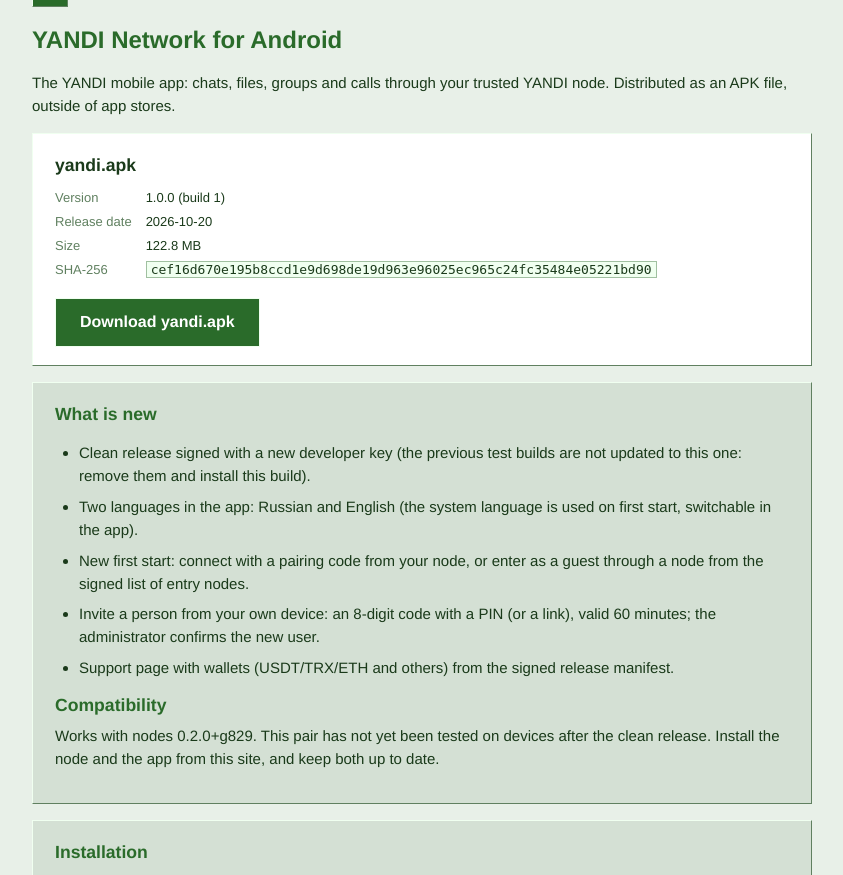
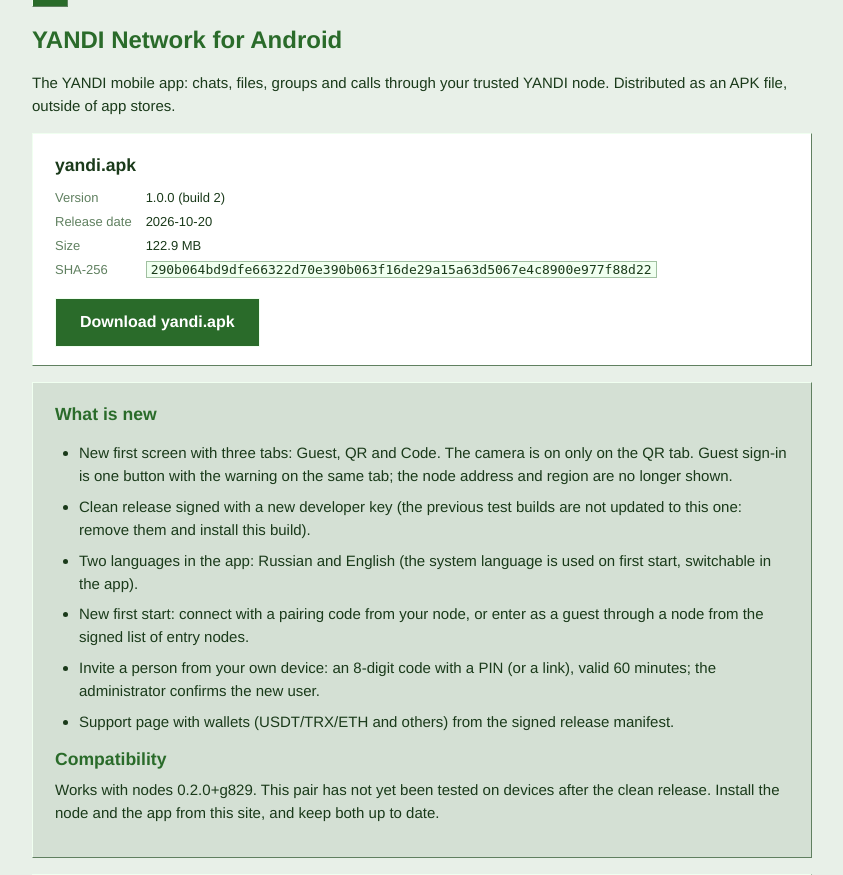
Before and after one commit to ispolkom/node, a PHP site: page /network/downloads/android/index.php in a window 1280 px wide. Shown: the part 412-1287 px from the top of the page, without its empty margins (132-975 px from the left). Run offline with PHP 8.4, Linux system fonts and the light colour scheme; some web fonts are replaced.

Commit message:
chore(release): APK 1.0.0 build 2 (№39): вкладки гость/QR/код; страница загрузок, манифест, README
Co-Authored-By: Claude Sonnet 5.5 <noreply@anthropic.com>

```diff
--- a/deploy/site/yandi.su/includes/releases.php
+++ b/deploy/site/yandi.su/includes/releases.php
@@ -2,18 +2,18 @@
 declare(strict_types=1);
 // Файлы для скачивания лежат в тех же папках update/, из которых узлы и приложение берут обновления (подписанный MANIFEST.json рядом).
 const YANDI_RELEASES = [
-    'android' => ['version' => '1.0.0 (build 1)',
+    'android' => ['version' => '1.0.0 (build 2)',
         'date' => '2026-10-20',
         'changes' => [
-            'en' => ['Clean release signed with a new developer key (the previous test builds are not updated to this one: remove them and install this build).', 'Two languages in the app: Russian and English (the system language is used on first start, switchable in the app).', 'New first start: connect with a pairing code from your node, or enter as a guest through a node from the signed list of entry nodes.', 'Invite a person from your own device: an 8-digit code with a PIN (or a link), valid 60 minutes; the administrator confirms the new user.', 'Support page with wallets (USDT/TRX/ETH and others) from the signed release manifest.'],
-            'ru' => ['Чистый выпуск, подписанный новым ключом разработчика (прежние тестовые сборки на эту не обновляются: удалите их и установите эту).', 'Два языка в приложении: русский и английский (при первом запуске берётся язык системы, переключается в приложении).', 'Новый первый запуск: подключиться кодом сопряжения от своего узла или войти гостем через узел из подписанного списка входных узлов.', 'Приглашение человека со своего устройства: код из 8 цифр с PIN (или ссылка), действует 60 минут; нового пользователя подтверждает администратор.', 'Страница поддержки с кошельками (USDT/TRX/ETH и другие) из подписанного манифеста выпуска.'],
+            'en' => ['New first screen with three tabs: Guest, QR and Code. The camera is on only on the QR tab. Guest sign-in is one button with the warning on the same tab; the node address and region are no longer shown.', 'Clean release signed with a new developer key (the previous test builds are not updated to this one: remove them and install this build).', 'Two languages in the app: Russian and English (the system language is used on first start, switchable in the app).', 'New first start: connect with a pairing code from your node, or enter as a guest through a node from the signed list of entry nodes.', 'Invite a person from your own device: an 8-digit code with a PIN (or a link), valid 60 minutes; the administrator confirms the new user.', 'Support page with wallets (USDT/TRX/ETH and others) from the signed release manifest.'],
+            'ru' => ['Новый первый экран с тремя вкладками: «Гость», «QR» и «Код». Камера включена только на вкладке QR. Вход гостем одной кнопкой, предупреждение на той же вкладке; адрес и регион узла больше не показываются.', 'Чистый выпуск, подписанный новым ключом разработчика (прежние тестовые сборки на эту не обновляются: удалите их и установите эту).', 'Два языка в приложении: русский и английский (при первом запуске берётся язык системы, переключается в приложении).', 'Новый первый запуск: подключиться кодом сопряжения от своего узла или войти гостем через узел из подписанного списка входных узлов.', 'Приглашение человека со своего устройства: код из 8 цифр с PIN (или ссылка), действует 60 минут; нового пользователя подтверждает администратор.', 'Страница поддержки с кошельками (USDT/TRX/ETH и другие) из подписанного манифеста выпуска.'],
         ],
         'compat' => [
             'en' => 'Works with nodes 0.2.0+g829. This pair has not yet been tested on devices after the clean release. Install the node and the app from this site, and keep both up to date.',
             'ru' => 'Работает с узлами 0.2.0+g829. После чистого выпуска эта пара на устройствах ещё не проверялась. Ставьте узел и приложение с этого сайта и обновляйте оба.',
         ],
         'files' => [
-        ['href' => '/update/android/yandi.apk', 'name' => 'yandi.apk', 'size' => '122.8', 'sha256' => 'cef16d670e195b8ccd1e9d698de19d963e96025ec965c24fc35484e05221bd90'],
+        ['href' => '/update/android/yandi.apk', 'name' => 'yandi.apk', 'size' => '122.9', 'sha256' => '290b064bd9dfe66322d70e390b063f16de29a15a63d5067e4c8900e977f88d22'],
     ]],
     'debian' => ['version' => '0.2.0+g829',
         'date' => '2026-10-20',
@@ -22,8 +22,8 @@ const YANDI_RELEASES = [
             'ru' => ['Чистый выпуск, подписанный новым ключом разработчика: удалите прежние тестовые пакеты (purge) и поставьте эти два.', 'Два языка: консоль, установщик и оболочка говорят по-русски или по-английски (выбор при установке, --lang).', 'Консоль без оболочки: yandi setup и yandi admin (в том числе подпись списка входных узлов ключом, который живёт только в закрытой среде).', 'Подписанный список входных узлов для телефонов (роль guest) и заявки новых узлов; приглашение устройств с PIN.', 'Пакет сам включает и запускает службу узла (yandi-node@ПОЛЬЗОВАТЕЛЬ) при первой установке.', 'Оболочка: копирование кода сопряжения одним нажатием, кто пригласил пользователя, подтверждение пользователя, панель списка входных узлов.'],
         ],
         'compat' => [
-            'en' => 'Install both packages of the same version together. Works with the Android app 1.0.0 (build 1) of the same release.',
-            'ru' => 'Оба пакета одной версии ставятся вместе. Работает с приложением для Android 1.0.0 (сборка 1) того же выпуска.',
+            'en' => 'Install both packages of the same version together. Works with the Android app 1.0.0 (build 2) of the same release.',
+            'ru' => 'Оба пакета одной версии ставятся вместе. Работает с приложением для Android 1.0.0 (сборка 2) того же выпуска.',
         ],
         'files' => [
         ['href' => '/update/deb/yandi-node_0.2.0-g829_amd64.deb', 'name' => 'yandi-node_0.2.0-g829_amd64.deb', 'size' => '6.8', 'sha256' => 'cc18a02e0f7a1a3f63a9391c8d16d7fbb5a3e943fdd0f6dcba21093b19fc6808'],
```
Also changed, not shown: README.ru.md (+1 -1 lines), README.md, release/manifests/android/MANIFEST.json, 2 other files.
